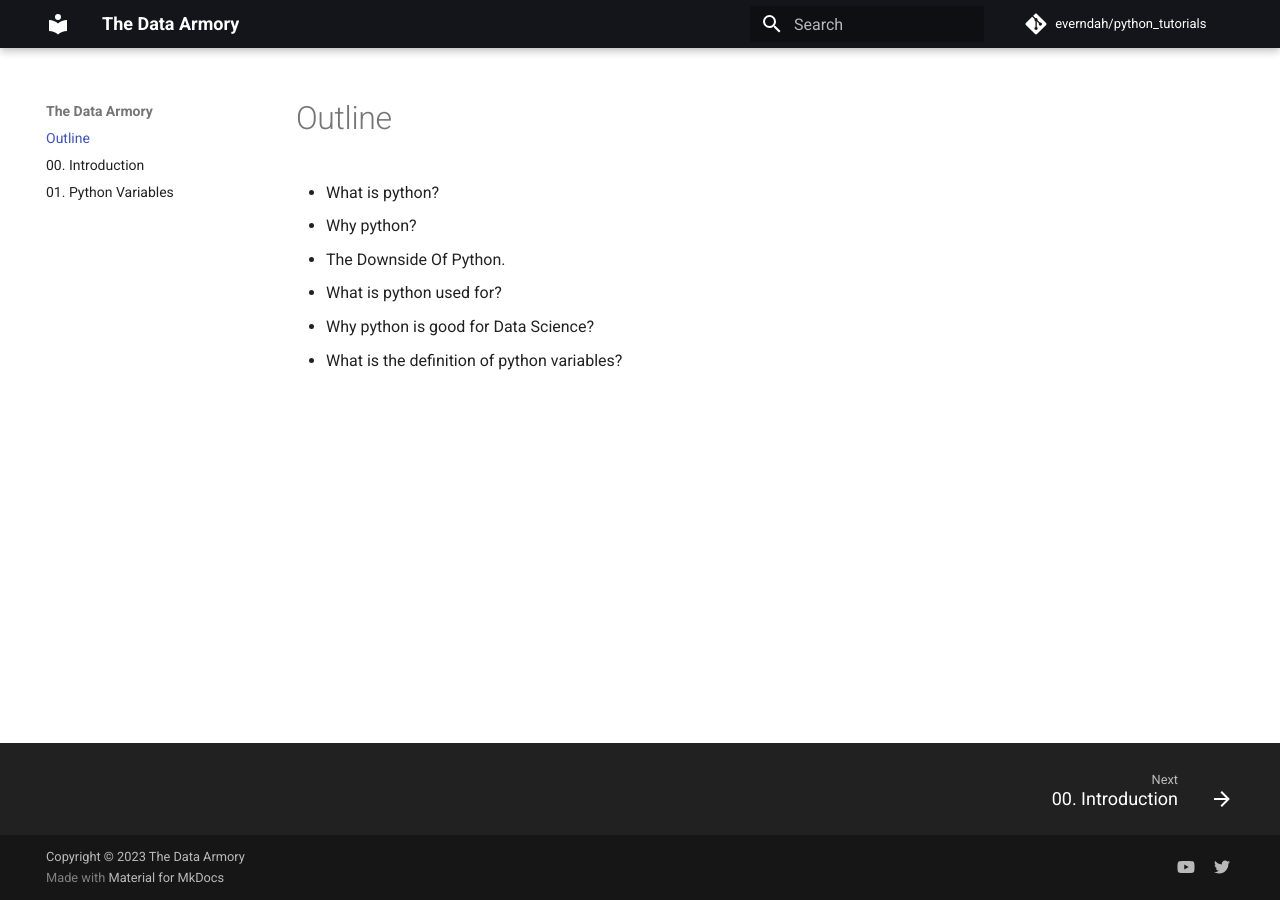
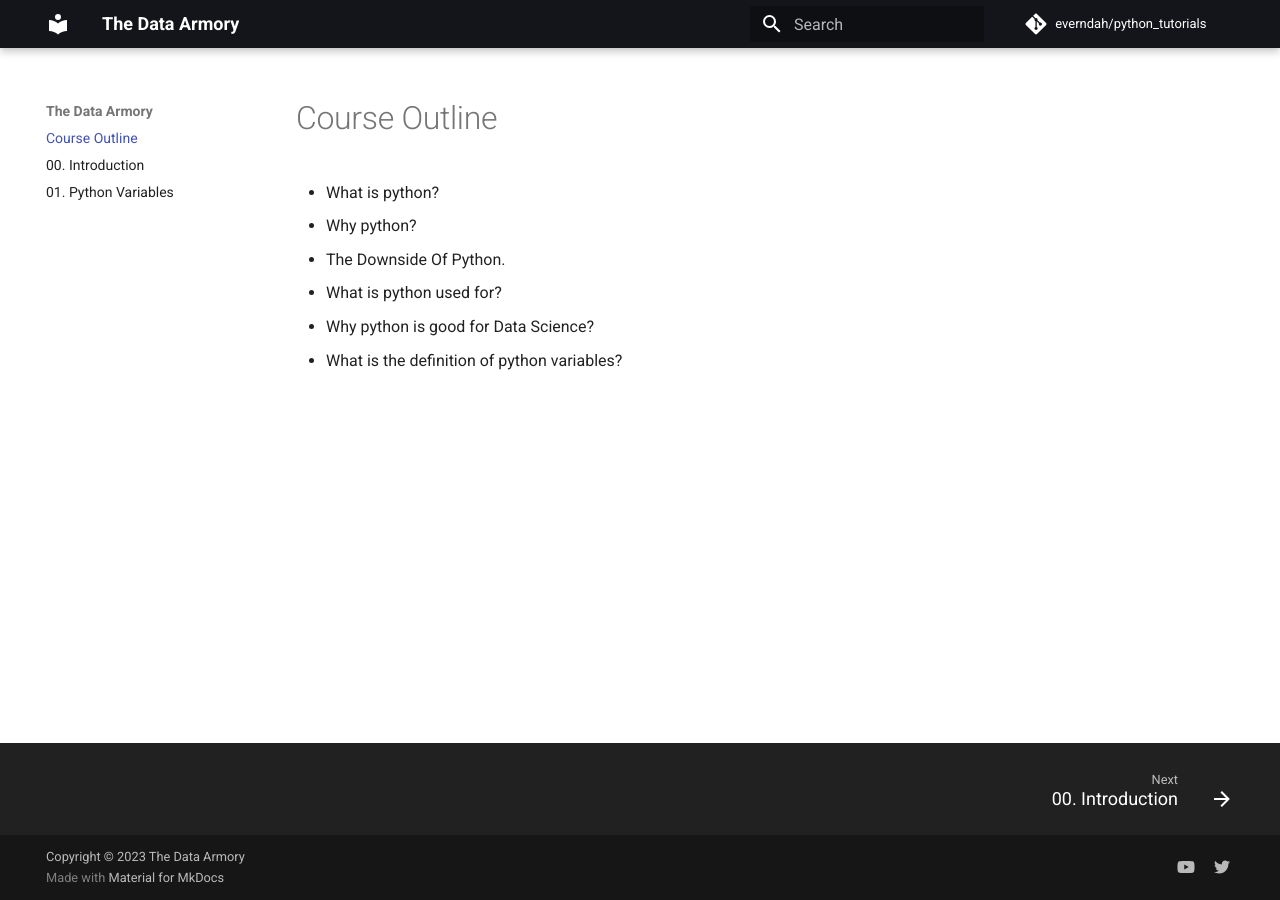
Before and after one commit to everndah/python_tutorials, an MkDocs documentation site: the page built from docs/index.md, in a window 1280 px wide. Built offline with MkDocs 1.6.1 and Material for MkDocs 9.7.7, drawn with Linux system fonts in a browser that asks for light colours; comment, search, counter and statistics services are not loaded.

Commit message:
updated file

```diff
--- a/docs/index.md
+++ b/docs/index.md
@@ -1,4 +1,4 @@
-# Outline
+# Course Outline
 
 * What is python?
 * Why python?
```
